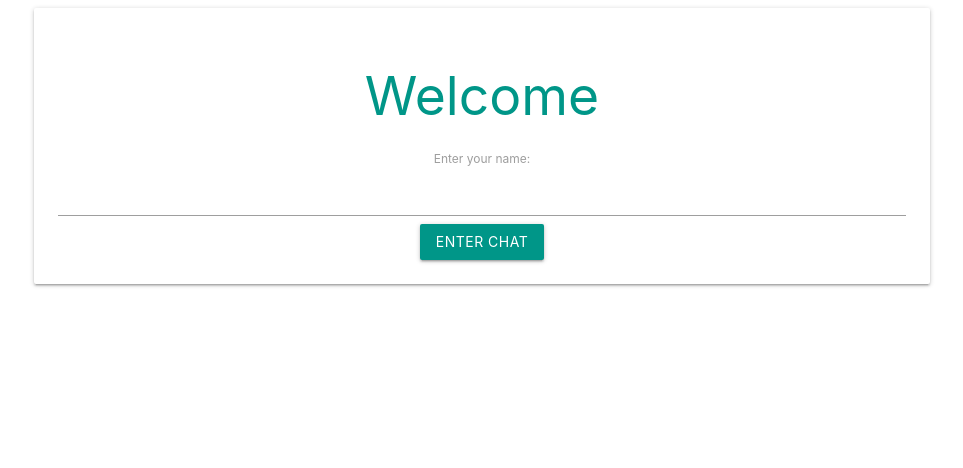
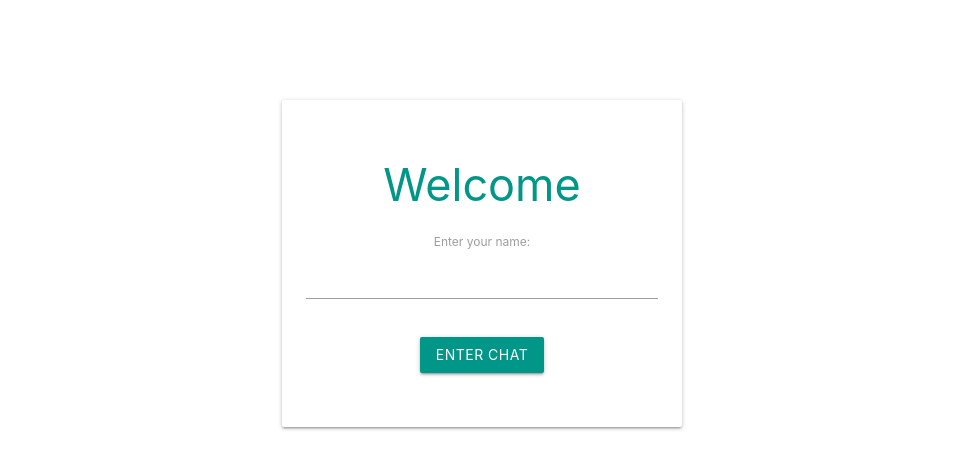
Before and after one commit to ElijahCoding/VueChat_Firebase, a Vue app: page /#/ in a window 1280 px wide. Shown: the top 468 px of the page, without its empty margins (158-1121 px from the left). Built offline with nearby package versions, Linux system fonts and the light colour scheme.

Commit message:
welcome component styling

```diff
--- a/src/components/Welcome.vue
+++ b/src/components/Welcome.vue
@@ -32,5 +32,16 @@ export default {
 
 <!-- Add "scoped" attribute to limit CSS to this component only -->
 <style scoped>
+    .welcome {
+        max-width: 400px;
+        margin-top: 100px;
+    }
 
+    .welcome h2 {
+        font-size: 3em;
+    }
+
+    .welcome button {
+        margin: 30px auto;
+    }
 </style>
```
